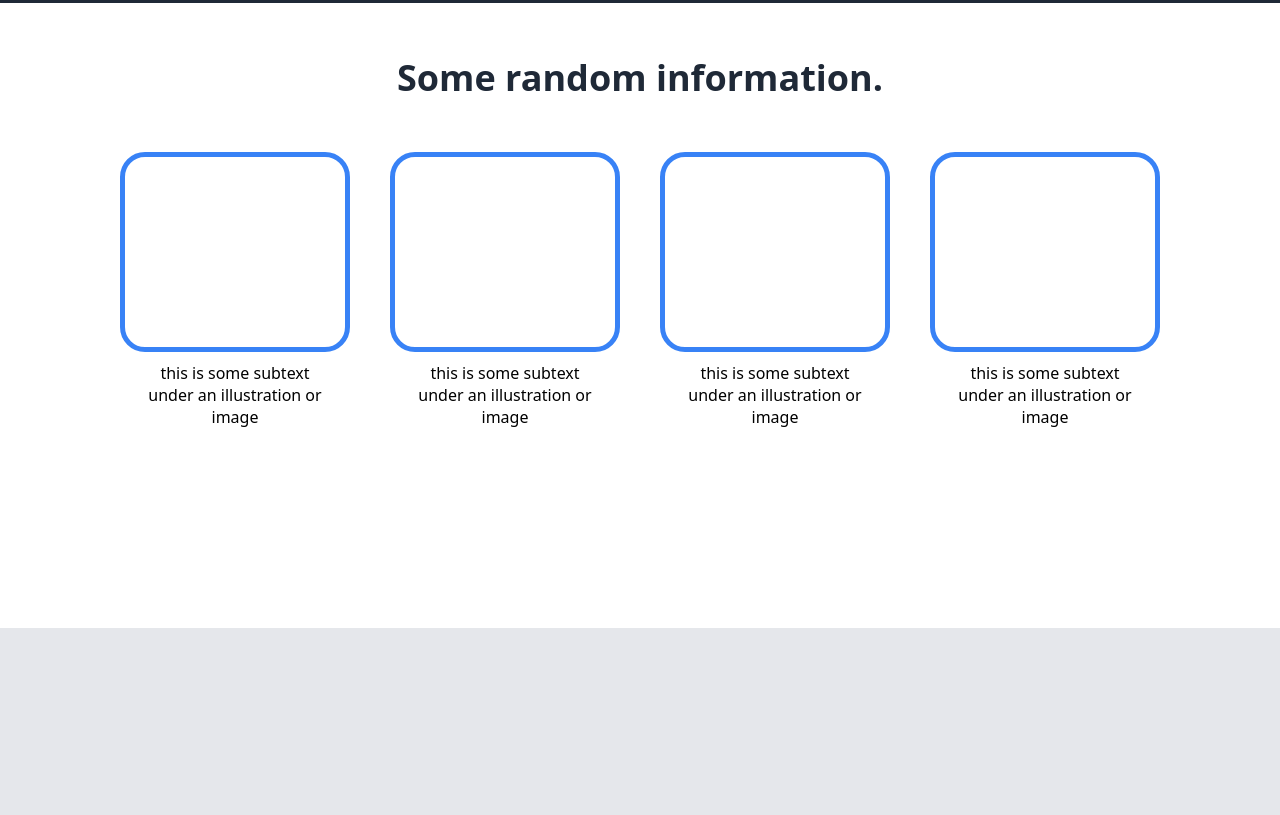
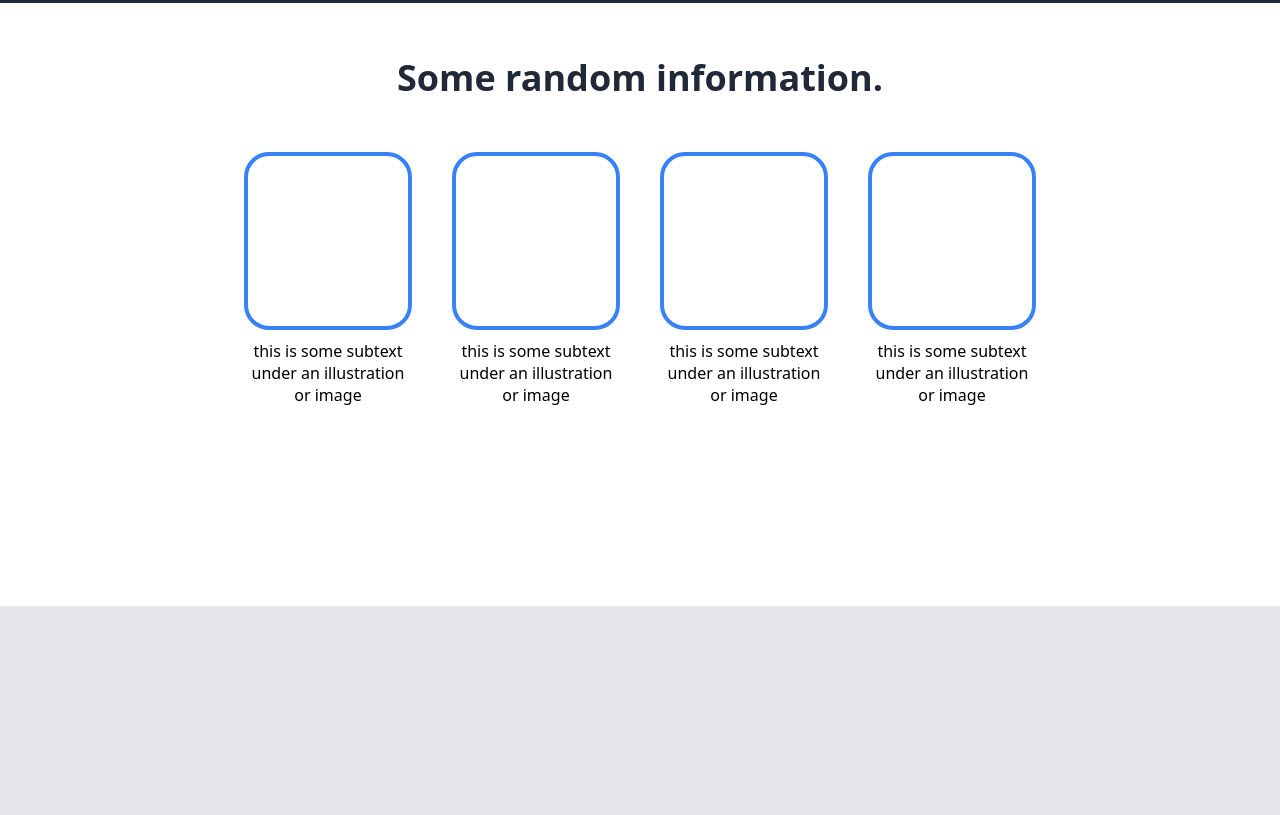
Before and after one commit to PrinceAJ17/LandingPage, a plain HTML site: page index.html in a window 1280 px wide. Shown: the part 753-1568 px from the top of the page. Drawn offline with Linux system fonts and the light colour scheme; files whose address does not match are found by name.

Commit message:
Finished everything

```diff
--- a/styles.css
+++ b/styles.css
@@ -134,17 +134,17 @@ img{
     gap: 10px;
 }
 
-.s3box{
+.s3box {
+    display: flex;
     border-radius: 25px;
-    border: 5px solid #3882f6;
-    padding: 20px;
-    width: 180px;
-    height: 150px;
+    border: 4px solid #3882f6;
+    width: 160px;
+    height: 170px;
     margin: auto;
 }
 
 .box-text{
-    width: 180px;
+    width: 160px;
     text-align: center;
 }
 
@@ -209,3 +209,13 @@ img{
     border: 3px solid #f9faf8;
     color: white;
 }
+
+/* FOOTER STYLE */
+
+.footer {
+    background-color: #1f2937;
+    font-size: 18px;
+    color: #f9faf8;
+    text-align: center;
+    padding: 50px 0px;
+}
```
